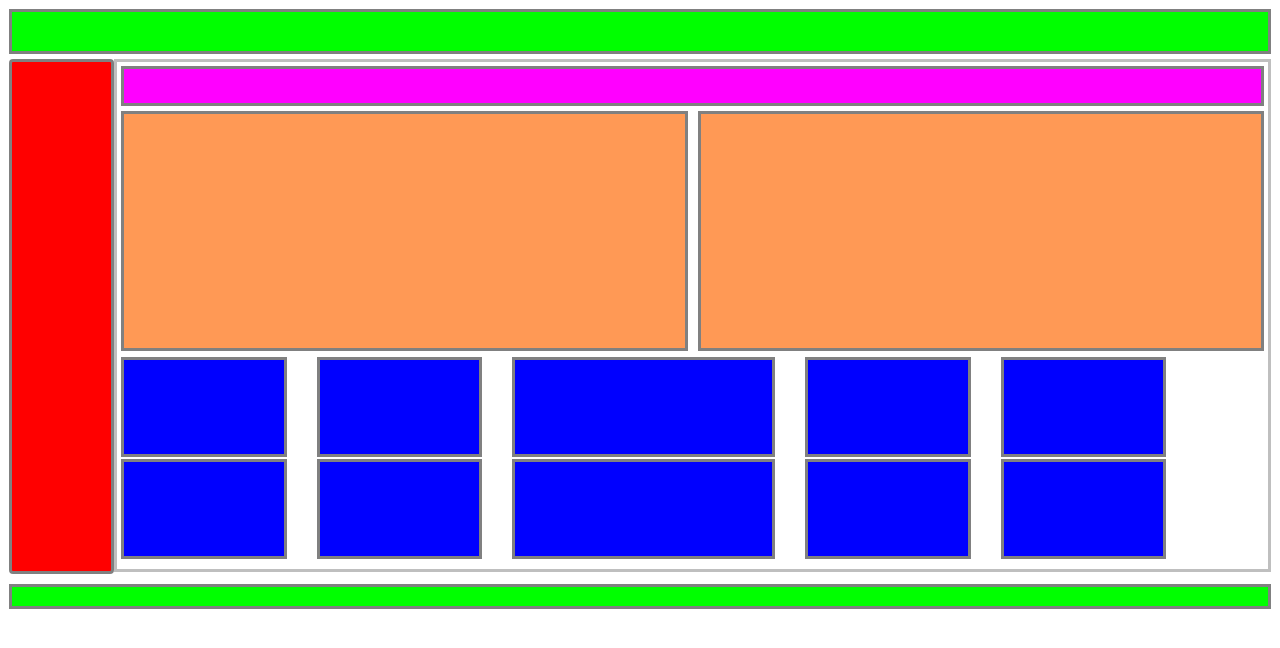
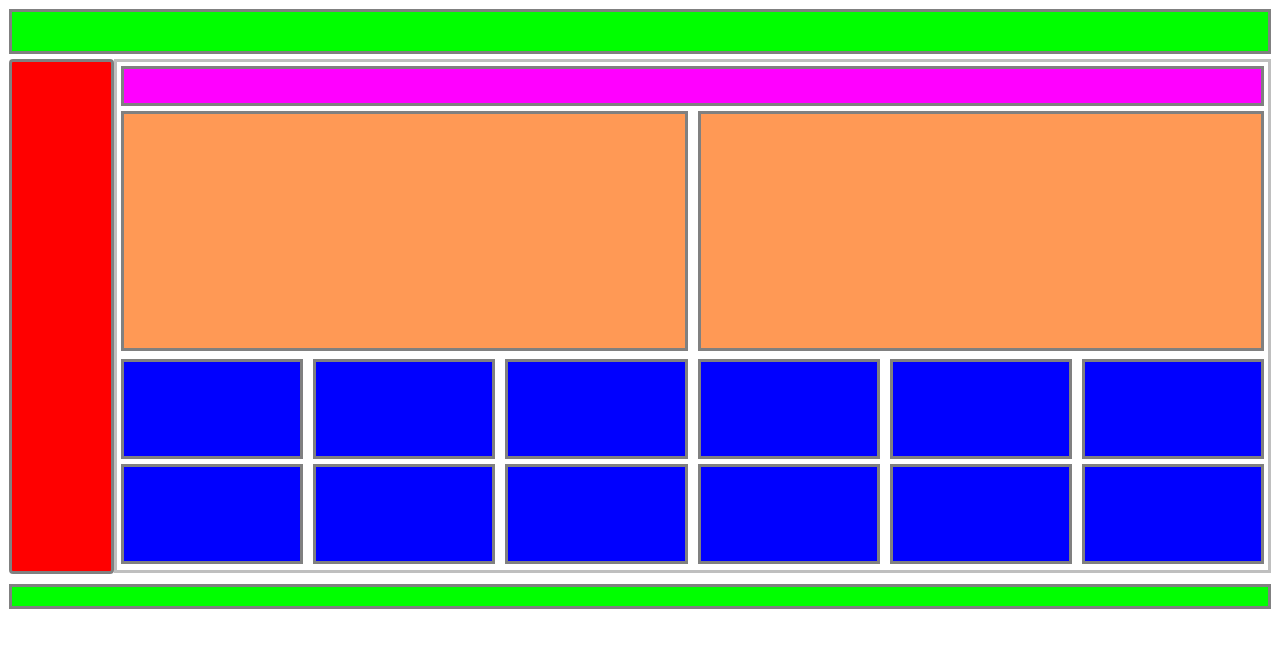
Before and after one commit to arpitgo4/Bootstrap-Exercise-1, a React app: page / in a window 1280 px wide. Built offline with nearby package versions, Linux system fonts and the light colour scheme.

Commit message:
small tiles adjuested

```diff
--- a/src/components/App.component.js
+++ b/src/components/App.component.js
@@ -21,18 +21,22 @@ export default class App extends React.Component {
 									<div className=" col-md-6 col-sm-12 big-tile-col"><div className="big-tile" /></div>
 								</div>
 							</div>
-							<div className="small-tile-container">
-								<div className="row small-tile-row">
-									<div className="col-md-2 col-md-4 col-xs-6"><div className="small-tile" /></div>
-									<div className="col-md-2 col-md-4 col-xs-6"><div className="small-tile" /></div>
-									<div className="col-md-3 col-md-4 col-xs-6"><div className="small-tile" /></div>
-									<div className="col-md-2 col-md-4 col-xs-6"><div className="small-tile" /></div>
-									<div className="col-md-2 col-md-4 col-xs-6"><div className="small-tile" /></div>
-									<div className="col-md-2 col-md-4 col-xs-6"><div className="small-tile" /></div>
-									<div className="col-md-2 col-md-4 col-xs-6"><div className="small-tile" /></div>
-									<div className="col-md-3 col-md-4 col-xs-6"><div className="small-tile" /></div>
-									<div className="col-md-2 col-md-4 col-xs-6"><div className="small-tile" /></div>
-									<div className="col-md-2 col-md-4 col-xs-6"><div className="small-tile" /></div>
+							<div className="">
+								<div className="small-tile-container">
+									<div className="row small-tile-row">
+										<div className="col-md-2 col-sm-3 col-xs-6"><div className="small-tile" /></div>
+										<div className="col-md-2 col-sm-3 col-xs-6"><div className="small-tile" /></div>
+										<div className="col-md-2 col-sm-3 col-xs-6"><div className="small-tile" /></div>
+										<div className="col-md-2 col-sm-3 col-xs-6"><div className="small-tile" /></div>
+										<div className="col-md-2 col-sm-3 col-xs-6"><div className="small-tile" /></div>
+										<div className="col-md-2 col-sm-3 col-xs-6"><div className="small-tile" /></div>
+										<div className="col-md-2 col-sm-3 col-xs-6"><div className="small-tile" /></div>
+										<div className="col-md-2 col-sm-3 col-xs-6"><div className="small-tile" /></div>
+										<div className="col-md-2 col-sm-3 col-xs-6"><div className="small-tile" /></div>
+										<div className="col-md-2 col-sm-3 col-xs-6"><div className="small-tile" /></div>
+										<div className="col-md-2 col-sm-3 col-xs-6"><div className="small-tile" /></div>
+										<div className="col-md-2 col-sm-3 col-xs-6"><div className="small-tile" /></div>
+									</div>
 								</div>
 							</div>
 						</div>
--- a/src/style.scss
+++ b/src/style.scss
@@ -46,12 +46,11 @@ html, body, #react-app {
 	margin: 0px -5px;
 
 	.big-tile-container {
-		padding: 0px 0px;
 		.big-tile {
 			background-color: $big-tile-color;
 			height: 240px;
 			border: 3px solid grey;
-			margin: 5px 0px;
+			margin: 5px 0;
 		}
 
 		.big-tile-col {
@@ -63,30 +62,18 @@ html, body, #react-app {
 
 
 .small-tile-container {
-	margin-bottom: 5px;
-
 	.small-tile-row {
-		&:first-child {
-			margin-bottom: 5px;
-		}
+		margin: 0 -5px;
 
 		& > div {
-			//padding: 10px;
+			padding: 0 5px;
 		}
 
 		.small-tile {
 			background-color: $small-tile-color;
 			height: 100px;
-			margin: {
-				top: 1px;
-				left: 0px;
-				bottom: 1px;
-			}
+			margin: 2.6225px 0;
 			border: 3px solid grey;
-
-			&:not(:last-child) {
-				//margin-right: 10px;
-			}
 		}
 	}
 }
```
